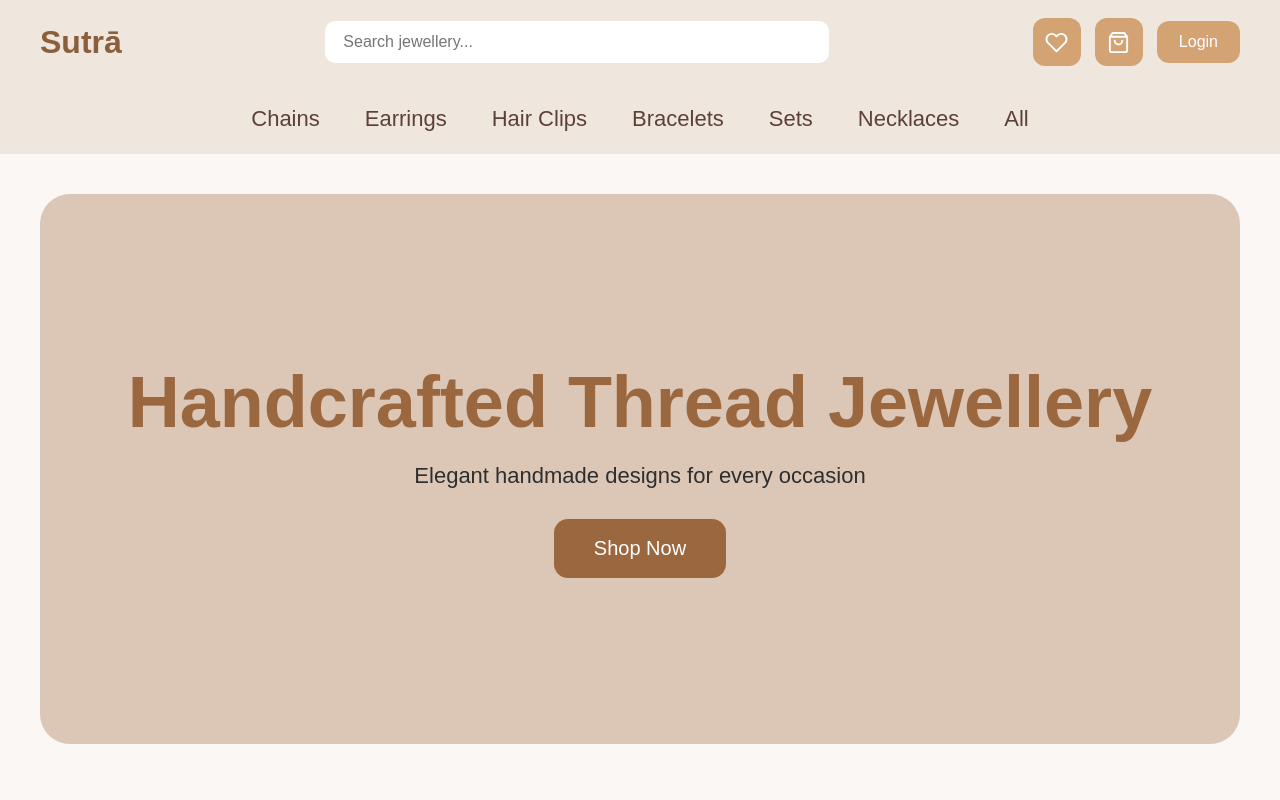
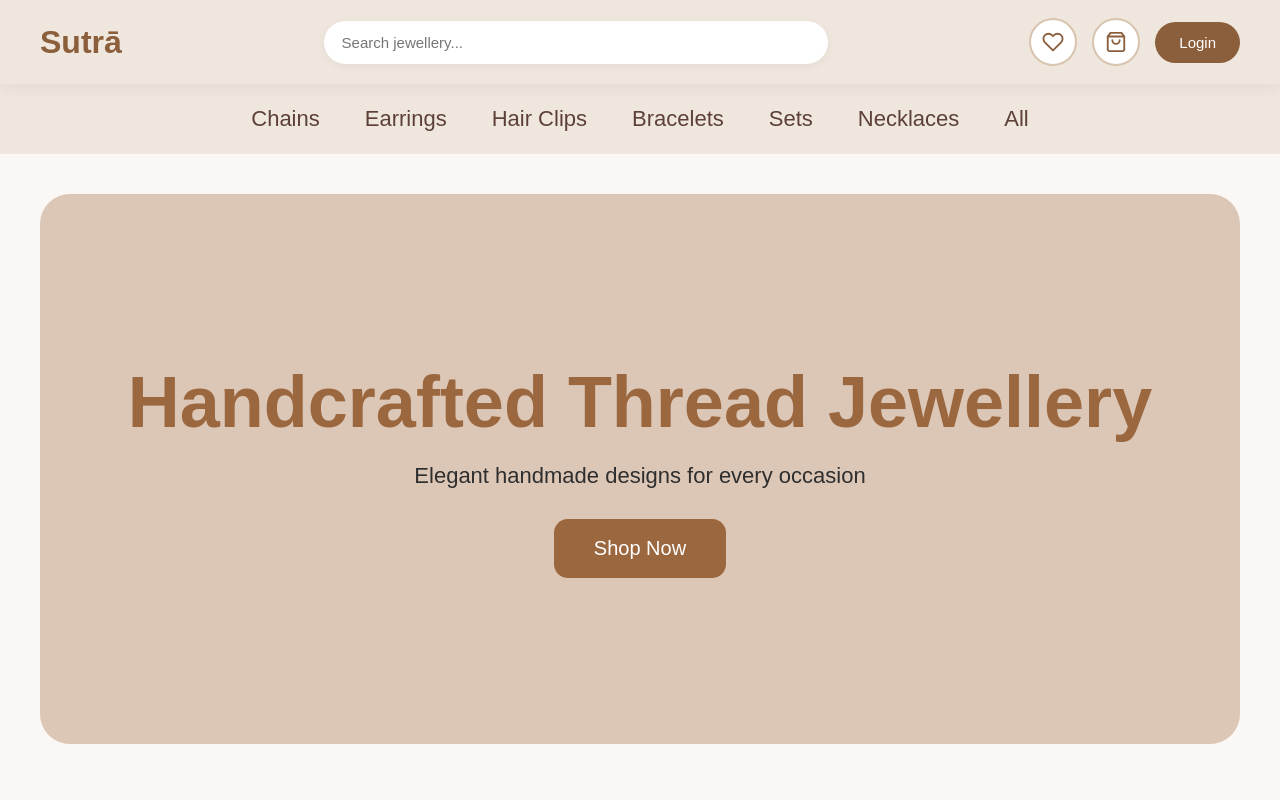
Before and after one commit to an2sh4a/Sutra, a React (Create React App) app in the folder sutra/: page / in a window 1280 px wide. Shown: the top 800 px of the page. Built offline with nearby package versions, Linux system fonts and the light colour scheme; no server answers; the database is empty.

Commit message:
updated navbar

```diff
--- a/sutra/src/components/Navbar.css
+++ b/sutra/src/components/Navbar.css
@@ -1,75 +1,59 @@
 .navbar{
+  position:sticky;
+  top:0;
+  z-index:1000;
   display:flex;
   justify-content:space-between;
   align-items:center;
   padding:18px 40px;
   background:#EFE6DD;
+  box-shadow:0 4px 15px rgba(0,0,0,0.05);
 }
 
 .logo{
+  text-decoration:none;
   font-size:32px;
-  font-weight:bold;
+  font-weight:700;
   color:#8B5E3C;
 }
 
 .search-bar{
   width:42%;
-  padding:12px 18px;
+  padding:13px 18px;
   border:none;
-  border-radius:10px;
+  border-radius:40px;
   outline:none;
-  font-size:16px;
+  background:white;
+  font-size:15px;
+  box-shadow:0 2px 8px rgba(0,0,0,0.05);
 }
 
 .nav-icons{
   display:flex;
   align-items:center;
-  gap:14px;
+  gap:15px;
 }
 
 .icon-btn{
+  position:relative;
   width:48px;
   height:48px;
-  border:none;
-  border-radius:12px;
-  background:#D4A373;
-  color:white;
   display:flex;
   justify-content:center;
   align-items:center;
   text-decoration:none;
-  cursor:pointer;
-  font-size:23px;
+  border:2px solid #D8C4AF;
+  border-radius:50%;
+  background:white;
+  color:#8B5E3C;
+  font-size:22px;
   transition:.25s;
 }
 
 .icon-btn:hover{
-  background:#8B5E3C;
   transform:translateY(-2px);
-}
-
-.login-btn{
-  padding:12px 22px;
-  border:none;
-  border-radius:12px;
-  background:#D4A373;
-  color:white;
-  font-size:16px;
-  cursor:pointer;
-  transition:.25s;
-}
-
-.login-btn:hover{
-  background:#8B5E3C;
-  transform:translateY(-2px);
-}
-
-.logo{
-  text-decoration:none;
-}
-
-.icon-btn{
-  position:relative;
+  border-color:#8B5E3C;
+  background:#F8F4EF;
 }
 
 .badge{
@@ -85,6 +69,22 @@
   display:flex;
   justify-content:center;
   align-items:center;
-  font-size:12px;
+  font-size:11px;
   font-weight:600;
 }
+
+.login-btn{
+  padding:12px 24px;
+  border:none;
+  border-radius:40px;
+  background:#8B5E3C;
+  color:white;
+  font-size:15px;
+  cursor:pointer;
+  transition:.25s;
+}
+
+.login-btn:hover{
+  background:#754C2F;
+  transform:translateY(-2px);
+}
```
